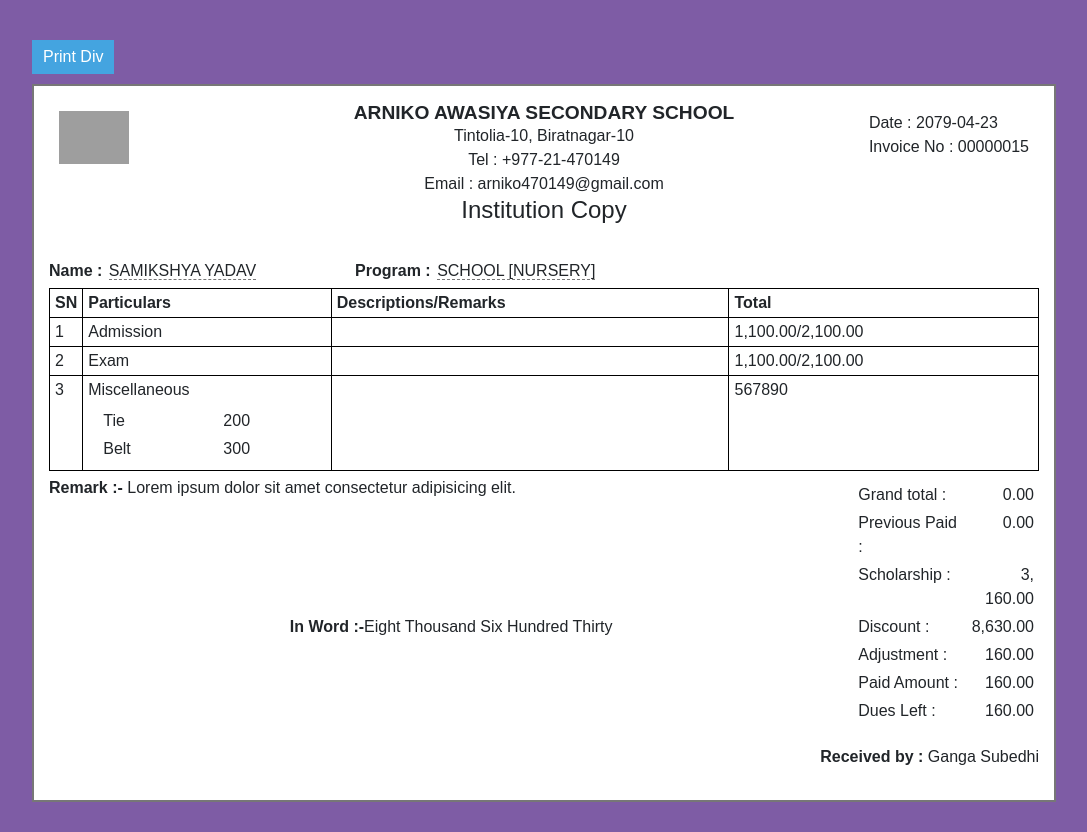
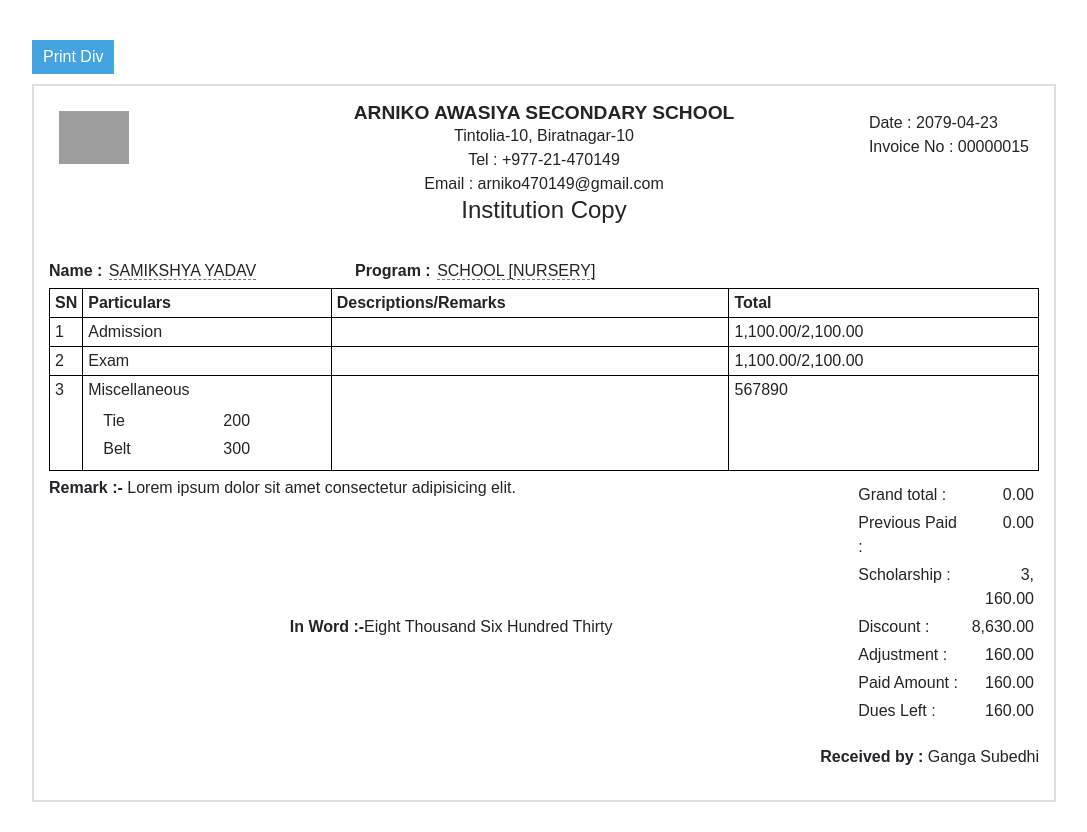
Before and after one commit to Pradipchaudhary/bill_design, a React (Create React App) app: page / in a window 1280 px wide. Shown: the whole page, without its empty margins (96-1183 px from the left). Built offline with nearby package versions, Linux system fonts and the light colour scheme; grey boxes are pictures that could not be loaded.

Commit message:
CSS update....

```diff
--- a/src/App.css
+++ b/src/App.css
@@ -5,14 +5,10 @@
 }
 body {
   font-family: sans-serif;
-  background-color: #7e5ca5;
+  background-color: #ffffff;
   padding: 30px 10%;
 }
 
-/* .container{
-    width: 70%;
-    margin: auto;
-} */
 .printBtn {
   background: #44a4e0;
   color: #fff;
@@ -21,12 +17,9 @@ body {
   margin: 10px 0;
 }
 .printBill {
-  /* width: 1034px; */
-  /* height: 1463px; */
-  border: 2px solid #777;
+  border: 2px solid #dedede;
   padding: 15px;
   background-color: #fff;
-  /* background: #eee; */
 }
 
 /* === Header === */
```
